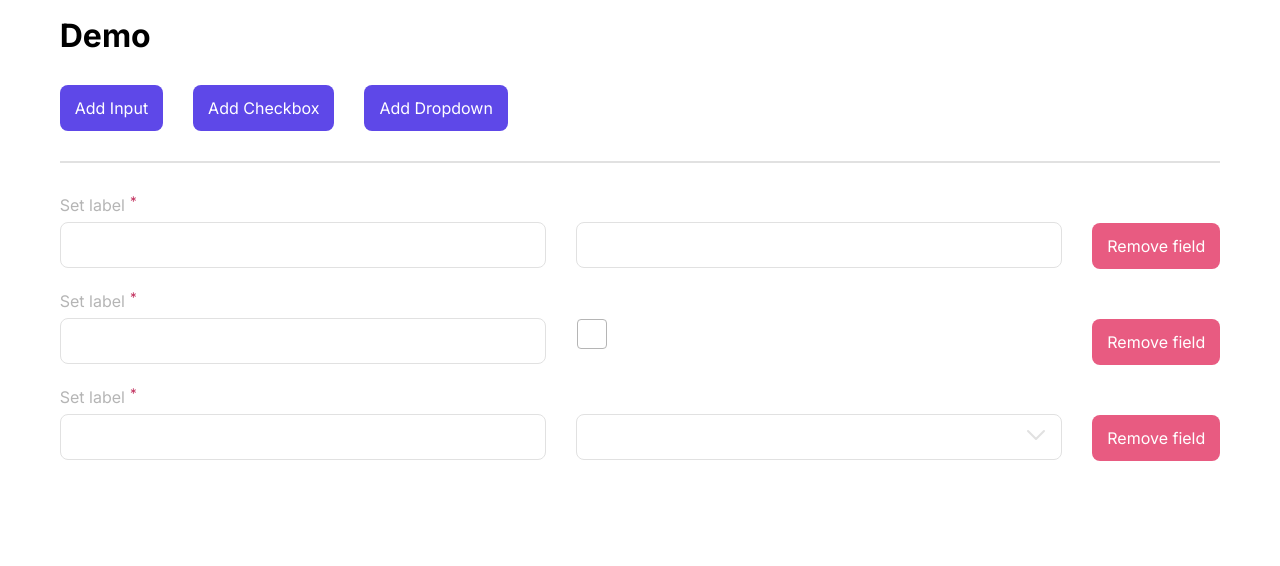
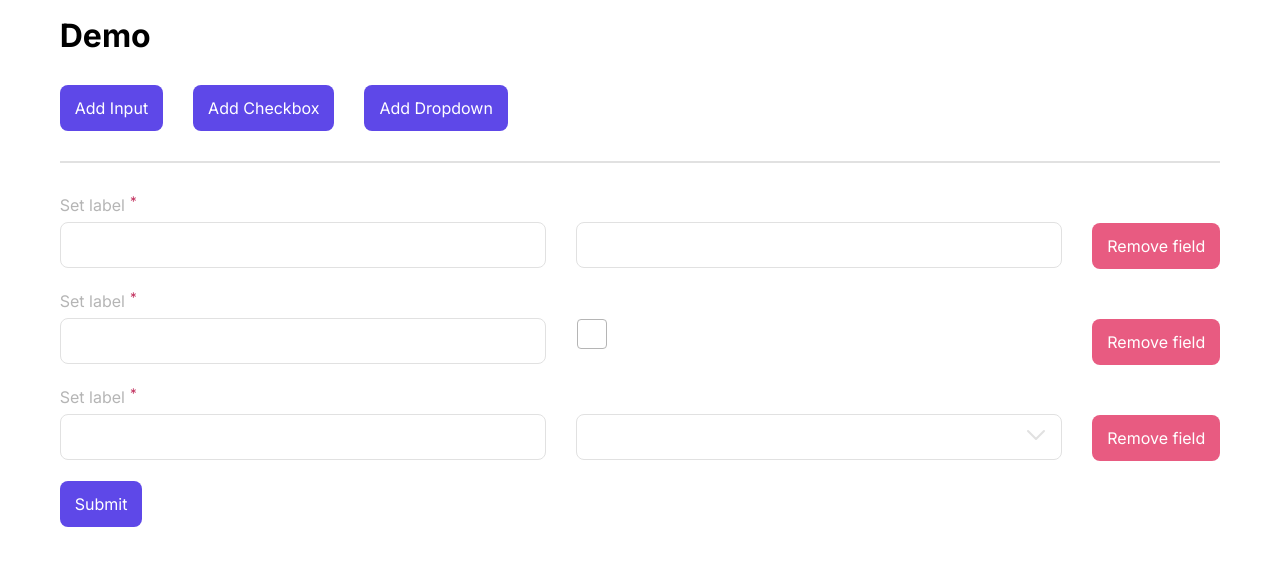
Before and after one commit to timurgain/dynamic-form-builder, a React (Vite) app: page / in a window 1280 px wide. Shown: the top 566 px of the page. Built offline with nearby package versions, Linux system fonts and the light colour scheme.

Commit message:
init: basic formData

```diff
--- a/src/pages/DemoPage/ui/DemoPage.module.scss
+++ b/src/pages/DemoPage/ui/DemoPage.module.scss
@@ -12,4 +12,9 @@
   width: 100%;
   gap: rem(20px);
   padding: rem(30px) 0 0;
+
+  @include max-1(md) {
+    padding: rem(20px) 0 0;
+    gap: rem(30px);
+  }
 }
--- a/src/pages/DemoPage/ui/DemoPage.tsx
+++ b/src/pages/DemoPage/ui/DemoPage.tsx
@@ -3,16 +3,25 @@ import styles from "./DemoPage.module.scss";
 import { CheckboxField } from "@/widgets/CheckboxField";
 import { SelectField } from "@/widgets/SelectField";
 import { CreationButtons } from "@/widgets/CreationButtons";
+import { Button } from "@/shared/ui/Button/Button";
 
 export function DemoPage() {
+  const handleSubmit = (event: React.FormEvent<HTMLFormElement>) => {
+    event.preventDefault();
+    const formData = new FormData(event.currentTarget);
+    const data = Object.fromEntries(formData.entries());
+    console.log("Form Data:", data);
+  };
+
   return (
     <main className={styles.main}>
       <h1>Demo</h1>
       <CreationButtons />
-      <form className={styles.form}>
+      <form className={styles.form} onSubmit={handleSubmit}>
         <InputField />
         <CheckboxField />
         <SelectField />
+        <Button type="submit">Submit</Button>
       </form>
     </main>
   );
```
